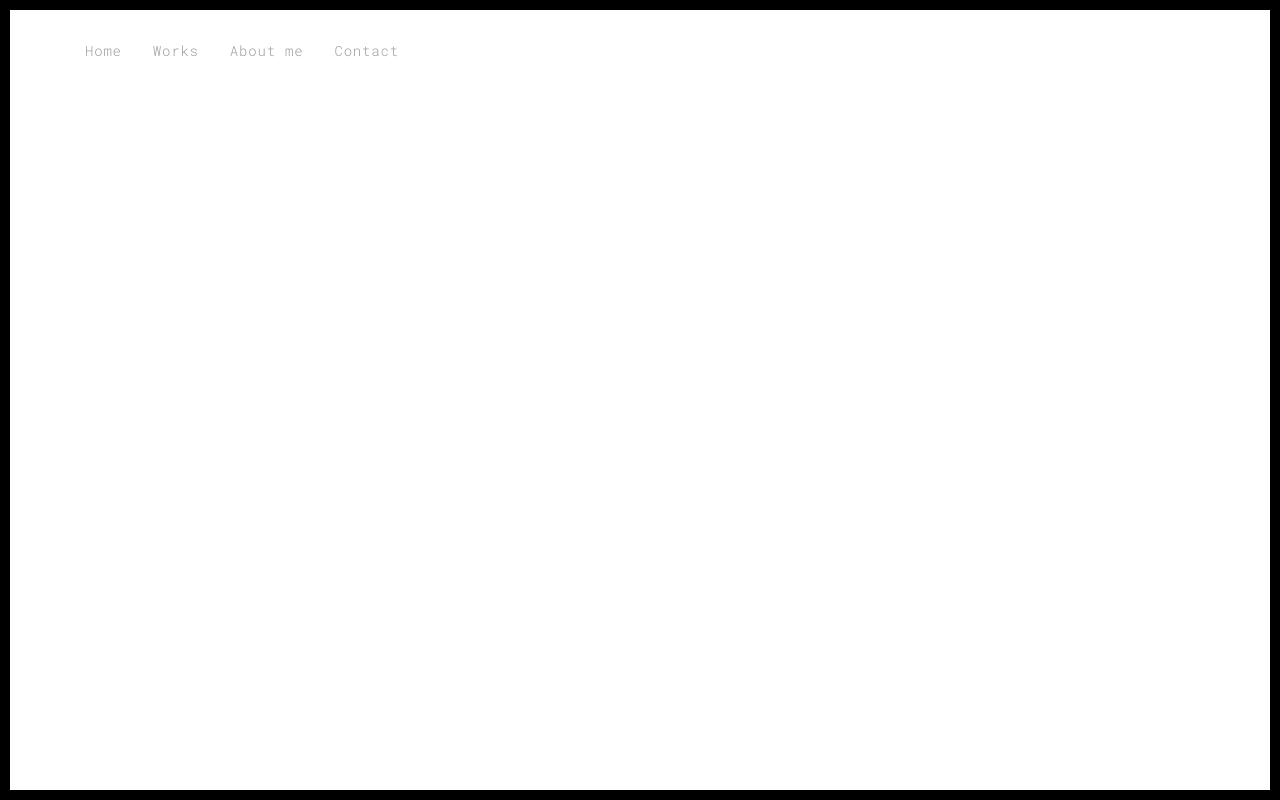
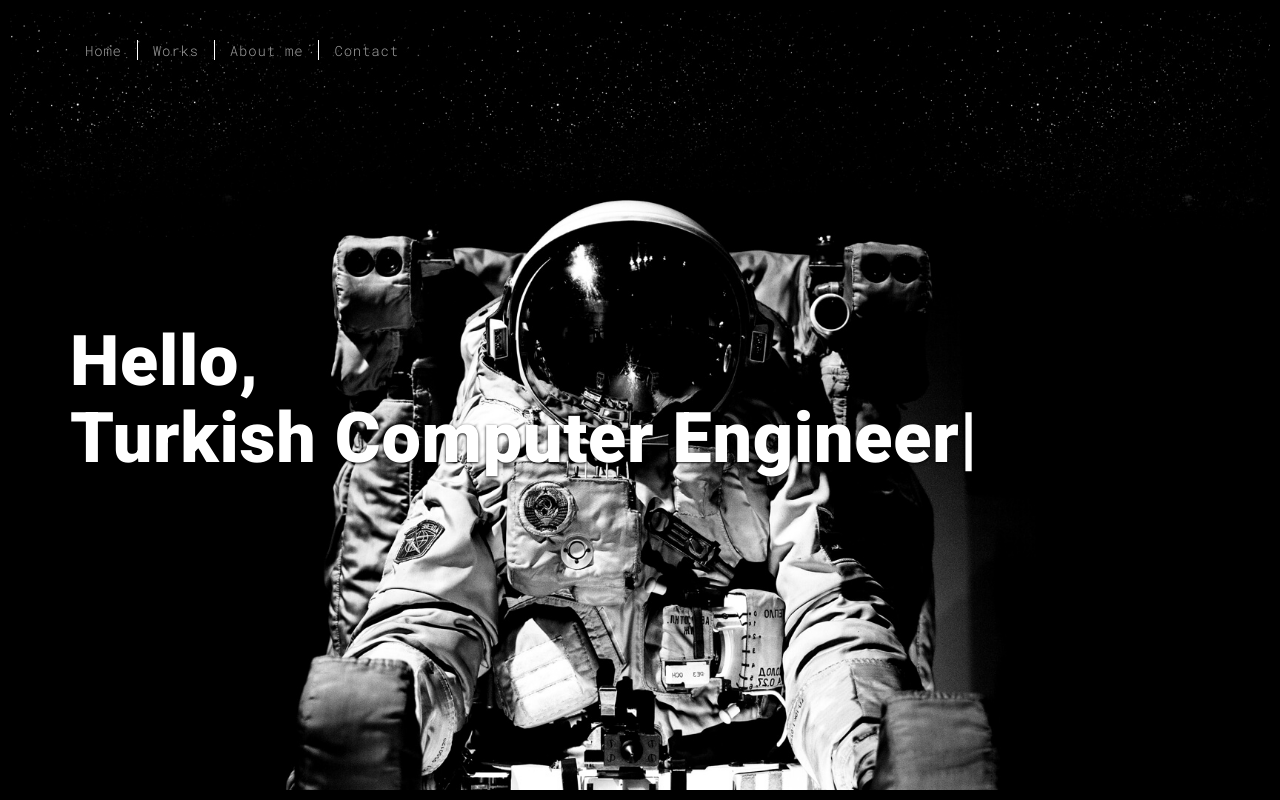
Before and after one commit to ekinciengin/portfolio, a Flask app: page / in a window 1280 px wide. Run offline with Flask 2, Linux system fonts and the light colour scheme; some libraries are stand-ins or nearby versions.

Commit message:
HTML Changes 7

```diff
--- a/templates/about.html
+++ b/templates/about.html
@@ -15,7 +15,7 @@
   <link rel="apple-touch-icon" sizes="180x180" href="./static/assets/apple-icon-180x180.png">
   <link href="./static/assets/favicon.ico" rel="icon">
 
-  <title>Title page</title>
+  <title>Fastrun ITC</title>
 
 <link href="./static/main.3f6952e4.css" rel="stylesheet"></head>
 
--- a/templates/index.html
+++ b/templates/index.html
@@ -48,6 +48,30 @@
     </div>
   </nav>
 </header>
+<!-- Add your site or app content here -->
+  <div class="hero-full-container background-image-container white-text-container" style="background-image: url('./static/assets/images/space.jpg')">
+    <div class="container">
+      <div class="row">
+        <div class="col-xs-12">
+          <div class="hero-full-wrapper">
+            <div class="text-content">
+              <h1>Hello,<br>
+                <span id="typed-strings">
+                  <span>I'm Engin Ekinci</span>
+                  <span>Turkish Computer Engineer</span>
+                  <span>Working as an Oracle Developer</span>
+                  <span>Working as a Python Developer</span>
+                  <span>I have two companies</span>
+                  <span>I'll have a bigger one in the future</span>
+                </span>
+                <span id="typed"></span>
+              </h1>
+            </div>
+          </div>
+        </div>
+      </div>
+    </div>
+  </div>
 
 <script>
   document.addEventListener("DOMContentLoaded", function (event) {
```
